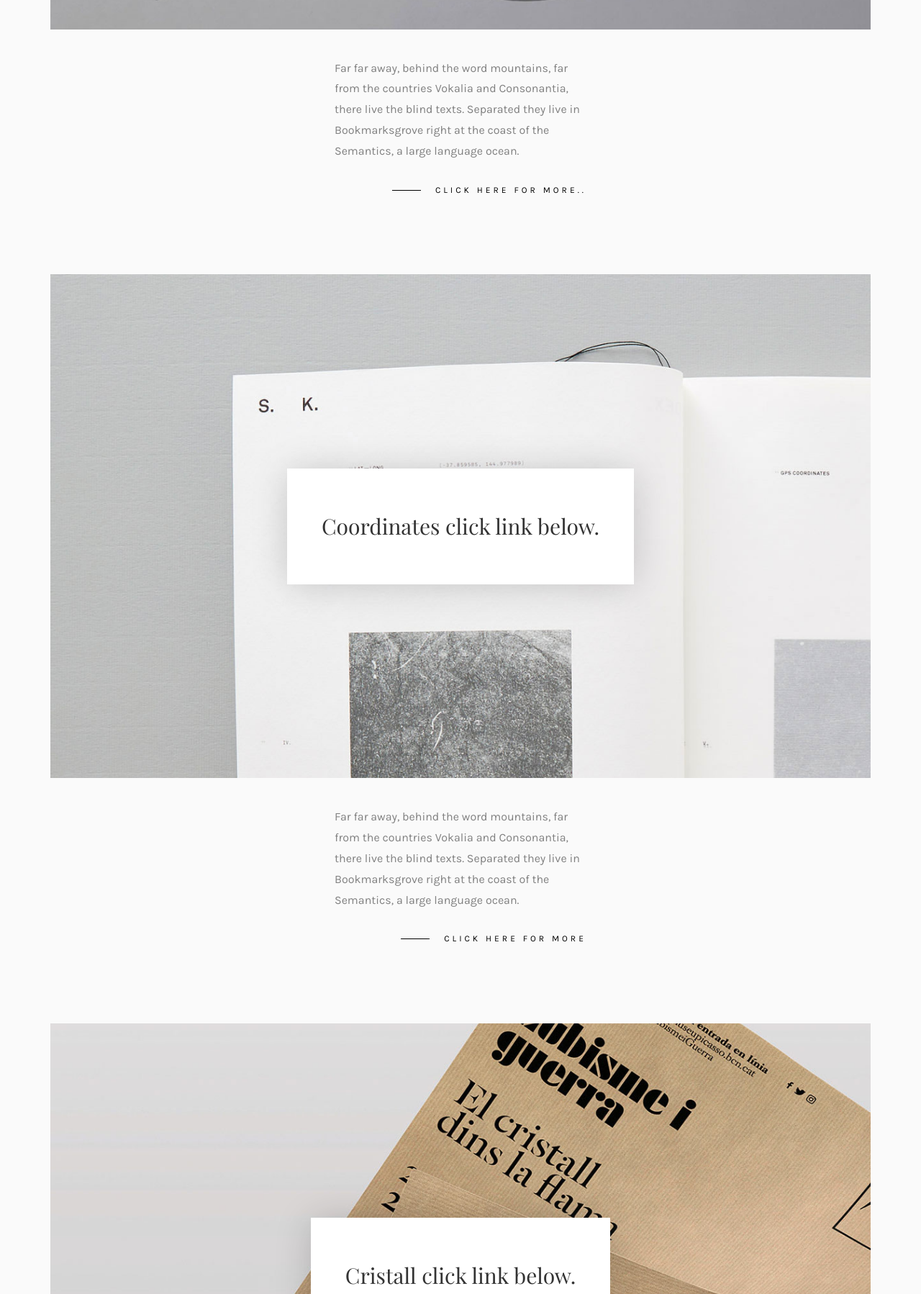
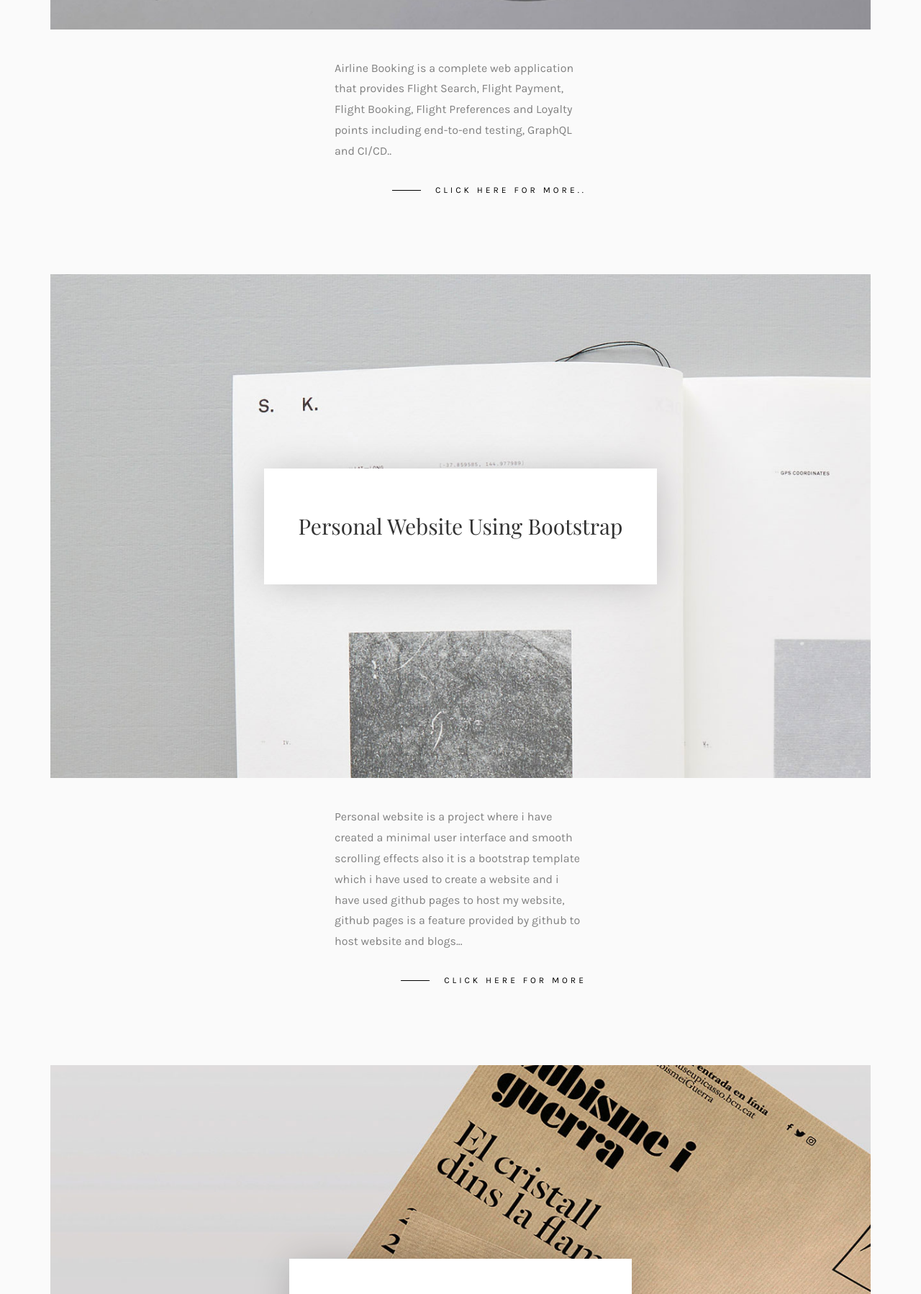
Before and after one commit to MThakkar121/Mayurs-website, a plain HTML site: page work.html in a window 1280 px wide. Shown: the part 1002-2800 px from the top of the page at 72% size. Drawn offline with nearby package versions, Linux system fonts and the light colour scheme; files whose address does not match are found by name; a web font is replaced by a local one.

Commit message:
Update work.html

```diff
--- a/work.html
+++ b/work.html
@@ -102,7 +102,7 @@
 				<div class="row">
 					<div class="col-md-12">
 						<div class="colorlib-navbar-brand">
-							<a class="colorlib-logo" href="index.html"><span>No</span><span>ah</span></a>
+							<a class="colorlib-logo" href="index.html"><span>MA</span><span>Y</span><span>UR</span></a>
 						</div>
 						<a href="#" class="js-colorlib-nav-toggle colorlib-nav-toggle"><i></i></a>
 					</div>
@@ -133,15 +133,15 @@
 							<a href="work-single.html" class="work-img" style="background-image: url(images/work-1.jpg);">
 								<div class="display-t">
 									<div class="work-name">
-										<h2>Pursuing Best click link below.</h2>
+										<h2>Serverless Airline Web Apllication</h2>
 
 									</div>
 								</div>
 							</a>
 							<div class="col-md-4 col-md-offset-4">
 								<div class="desc">
-									<p>Far far away, behind the word mountains, far from the countries Vokalia and Consonantia, there live the blind texts. Separated they live in Bookmarksgrove right at the coast of the Semantics, a large language ocean.</p>
-									<p class="read"> <a href="https://github.com/MThakkar121/product-landing-page">Click here for more..</a><!--<a href="#">View details</a></p>-->
+									<p>Airline Booking is a complete web application that provides Flight Search, Flight Payment, Flight Booking, Flight Preferences and Loyalty points including end-to-end testing, GraphQL and CI/CD..</p>
+									<p class="read"> <a href="https://github.com/MThakkar121/aws-serverless-airline-booking">Click here for more..</a><!--<a href="#">View details</a></p>-->
 								</div>
 							</div>
 						</div>
@@ -151,14 +151,16 @@
 							<a href="work-single.html" class="work-img" style="background-image: url(images/work-2.jpg);">
 								<div class="display-t">
 									<div class="work-name">
-										<h2>Coordinates click link below.</h2>
+										<h2>Personal Website Using Bootstrap</h2>
 									</div>
 								</div>
 							</a>
 							<div class="col-md-4 col-md-offset-4">
 								<div class="desc">
-									<p>Far far away, behind the word mountains, far from the countries Vokalia and Consonantia, there live the blind texts. Separated they live in Bookmarksgrove right at the coast of the Semantics, a large language ocean.</p>
-									<p class="read"><a href="https://github.com/MThakkar121/100-days-of-code">Click here for more</a><!--<a href="#">View Details</a></p>-->
+									<p>Personal website is a project where i have created a minimal user interface and smooth scrolling effects also it is a bootstrap template which i have used to create a website and
+									i have used github pages to host my website, github pages is a feature provided by github to host website and blogs...
+									</p>
+									<p class="read"><a href="https://github.com/MThakkar121/Mayurs-website">Click here for more</a><!--<a href="#">View Details</a></p>-->
 								</div>
 							</div>
 						</div>
@@ -168,13 +170,13 @@
 							<a href="work-single.html" class="work-img" style="background-image: url(images/work-3.jpg);">
 								<div class="display-t">
 									<div class="work-name">
-										<h2>Cristall click link below.</h2>
+										<h2>ETHindia Workshop project.</h2>
 									</div>
 								</div>
 							</a>
 							<div class="col-md-4 col-md-offset-4">
 								<div class="desc">
-									<p>Far far away, behind the word mountains, far from the countries Vokalia and Consonantia, there live the blind texts. Separated they live in Bookmarksgrove right at the coast of the Semantics, a large language ocean.</p>
+									<p>Complete Decentralized Airbnb program.</p>
 									<p class="read"><a href="#">View details</a></p>
 								</div>
 							</div>
```
